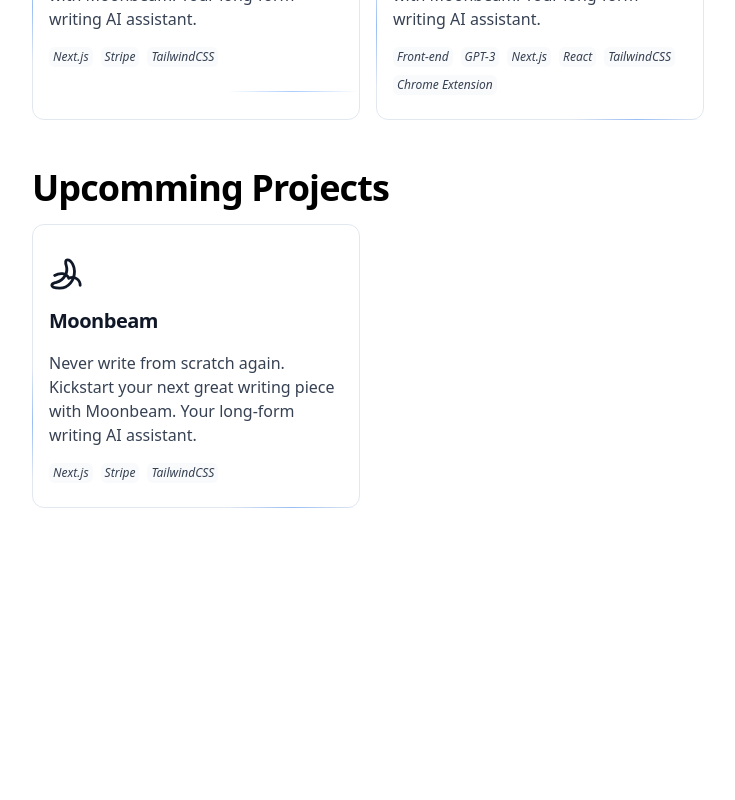
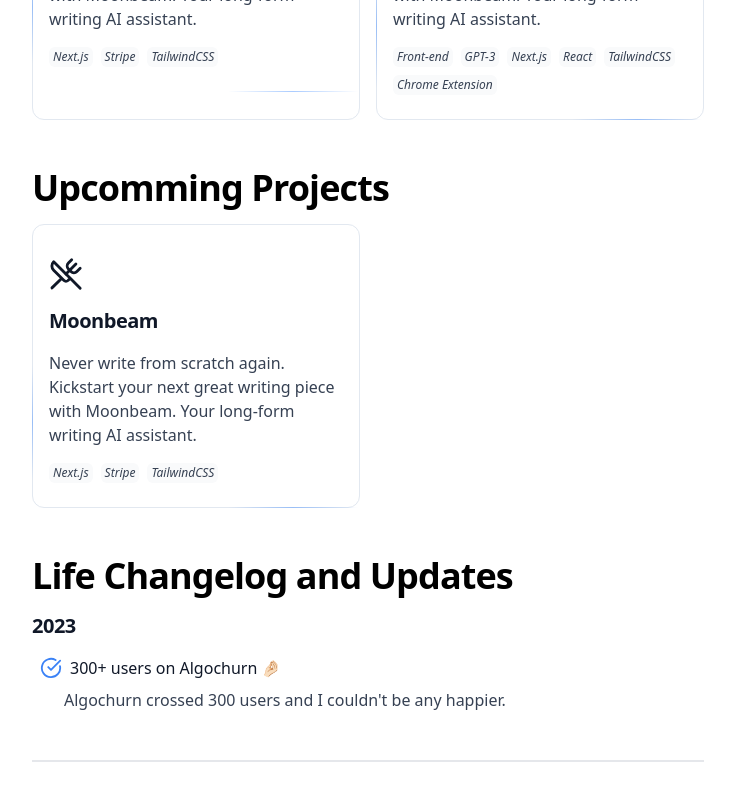
Before and after one commit to thepankajnamotra/portfolio, a React (Vite) app: page / in a window 1280 px wide. Shown: the part 1308-2108 px from the top of the page, without its empty margins (272-1007 px from the left). Before the commit the page ends 1896 px from the top, so only its background shows below. Built offline with nearby package versions, Linux system fonts and the light colour scheme.

Commit message:
imporved

```diff
--- a/src/component/IntroHeading.jsx
+++ b/src/component/IntroHeading.jsx
@@ -2,7 +2,8 @@
 import AvatarImage from "./AvatarImage";
 import RecentBlogs from "./RecentBlogs";
 import Projects from "./Projects";
-import { Anchor, Banana, PenTool } from "lucide-react";
+import { Anchor, Banana, PenTool, UtensilsCrossed } from "lucide-react";
+import LifeUpdates from "./LifeUpdates";
 
 const IntroHeading = () => {
     const [blog, setBlog] = useState([
@@ -49,7 +50,7 @@
     ]);
     const [upcommingProject, setUpcommingProject] = useState([
       {
-        icon: <Banana size={"34"} />,
+        icon: <UtensilsCrossed size={"34"} />,
         heading: 'Moonbeam',
         desc: 'Never write from scratch again. Kickstart your next great writing piece with Moonbeam. Your long-form writing AI assistant.',
         link: '/',
@@ -98,6 +99,7 @@
     <RecentBlogs blogElement= {blog}/>
     <Projects project={project} titleElement={'Projects'}/>
     <Projects project={upcommingProject} titleElement={'Upcomming Projects'}/>
+    <LifeUpdates/>
     </>
   );
 };
--- /dev/null
+++ b/src/component/LifeUpdateList.jsx
@@ -0,0 +1,31 @@
+import { CircleCheckBig } from "lucide-react";
+import React from "react";
+
+const LifeUpdateList = () => {
+  return (
+    <>
+      <h3 className="text-lg md:text-xl font-bold mb-4 tracking-tight text-gray-900 dark:text-gray-100">
+        2023
+      </h3>
+      <ul>
+        <li className="mb-4 ml-2">
+          <div className="flex items-center mb-2 text-green-700 dark:text-green-300">
+            <CircleCheckBig color={"rgb(59, 130, 246)"} className="text-blue-500 mr-2" size={22}/>
+            <p className="font-medium text-gray-900 dark:text-gray-100">
+              300+ users on Algochurn 🤌🏻
+            </p>
+          </div>
+          <p className="text-gray-700 dark:text-gray-400 ml-6">
+            <a href="https://algochurn.com" target="__blank">
+              Algochurn
+            </a>{" "}
+            crossed 300 users and I couldn't be any happier.
+          </p>
+        </li>
+      </ul>
+      <div className="border border-gray-200 dark:border-gray-600 w-full my-8"></div>
+    </>
+  );
+};
+
+export default LifeUpdateList;
--- /dev/null
+++ b/src/component/LifeUpdates.jsx
@@ -0,0 +1,15 @@
+import React from 'react'
+import LifeUpdateList from './LifeUpdateList'
+
+const LifeUpdates = () => {
+  return (
+    <>
+    <h3 className="font-bold text-2xl md:text-4xl tracking-tight mb-4 mt-8 text-black dark:text-white">
+    Life Changelog and Updates
+    </h3>
+    <LifeUpdateList/>
+    </>
+  )
+}
+
+export default LifeUpdates
```
